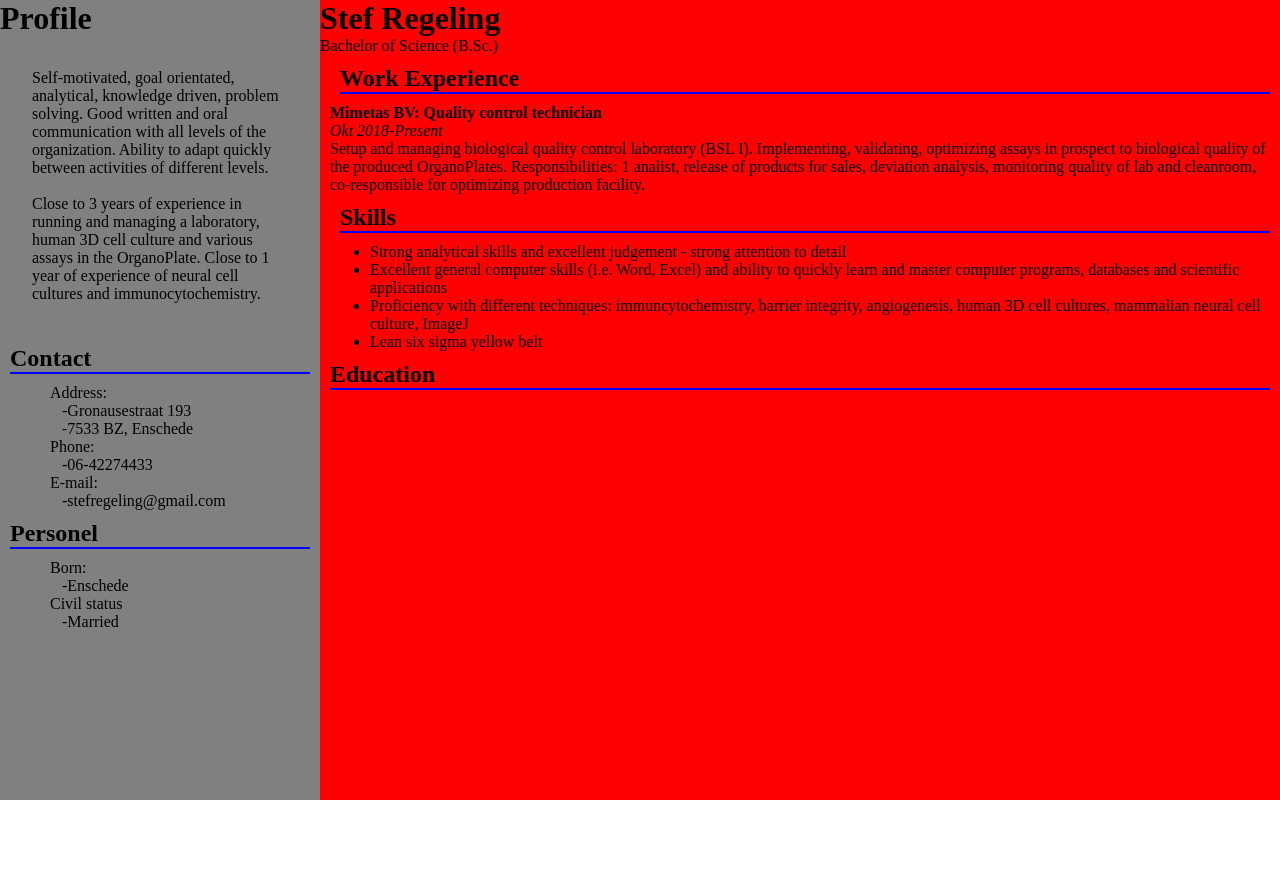
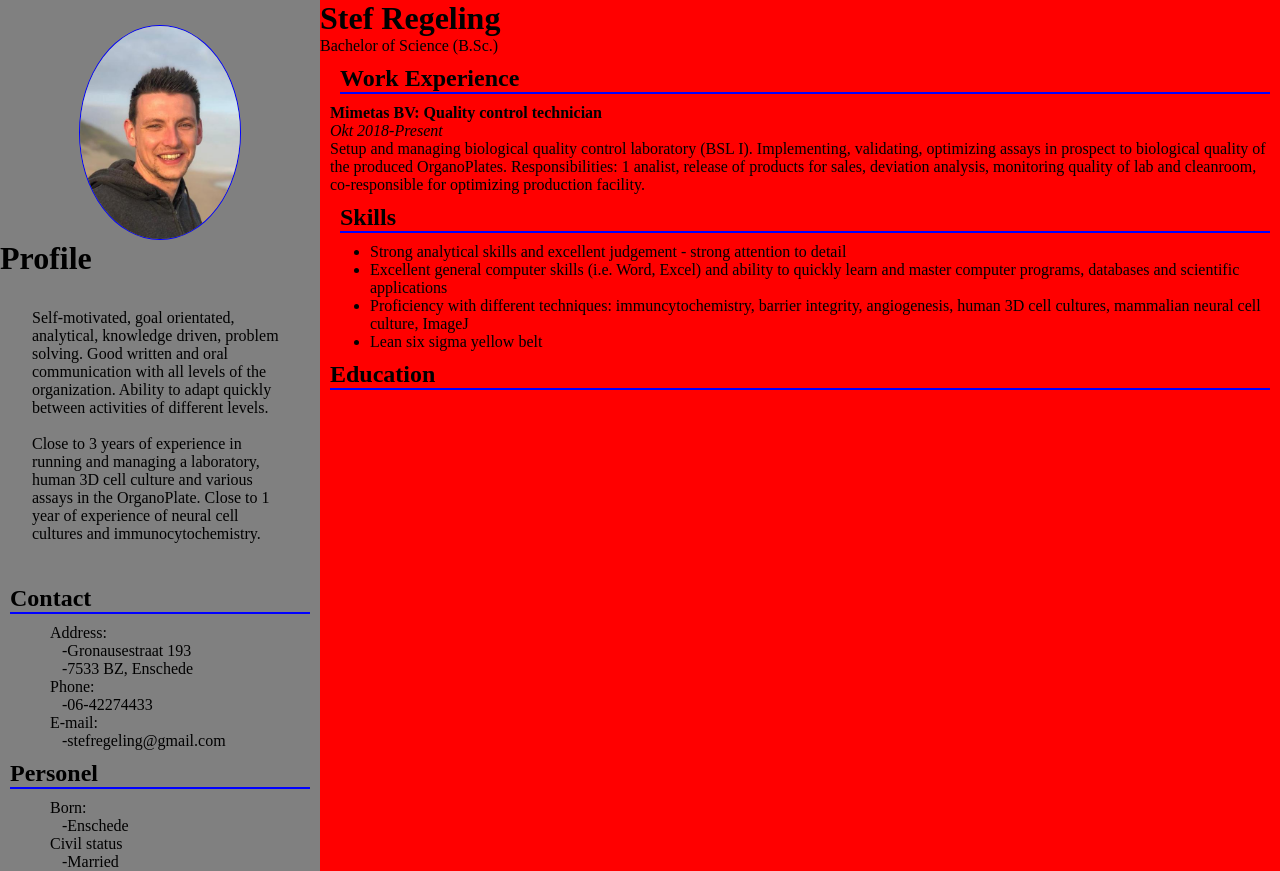
Before and after one commit to stef2504/Resume-, a plain HTML site: page index.html in a window 1280 px wide. Before the commit the page ends 800 px from the top, so only its background shows below. Drawn offline with Linux system fonts and the light colour scheme.

Commit message:
added image

```diff
--- a/css/style.css
+++ b/css/style.css
@@ -7,7 +7,16 @@
 	grid-template-columns: 25% auto;
 	height: 100vh;
 }
-
+img {
+	width: 50%;
+	height: auto;
+	border: 1px solid blue;
+	border-radius: 50%;
+	margin-left: auto;
+	margin-right: auto;
+	margin-top: 25px;
+	display: block;
+}
 .left-panel {
 	float: left;
 	background-color: gray;
--- a/index.html
+++ b/index.html
@@ -14,6 +14,7 @@
     <body>
         <div class="bodypage">
             <div class="left-panel">
+                <img src="images/stef.jpg" alt="image of stef regeling">
              <div id="profile">
                 <h1>Profile</h1>
              </div>
```
Also changed, not shown: images/Stef.JPG (added).
